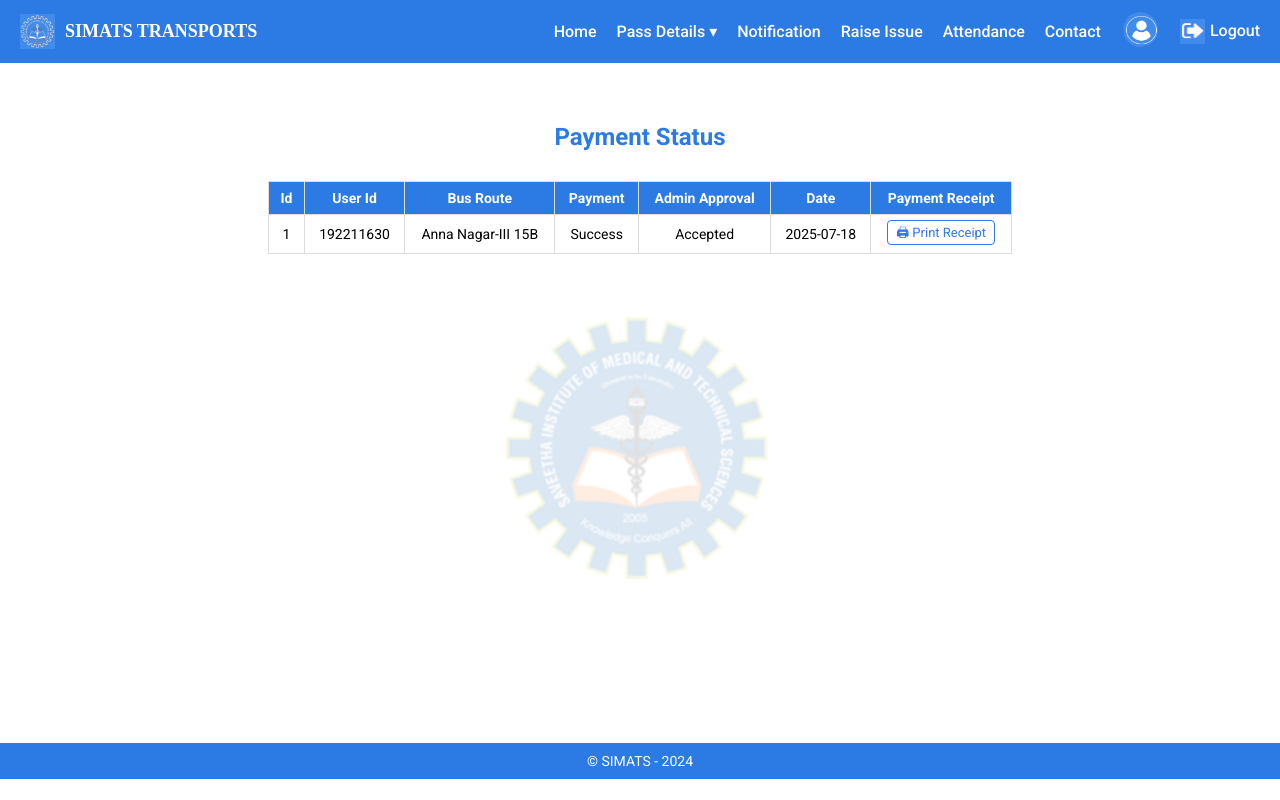
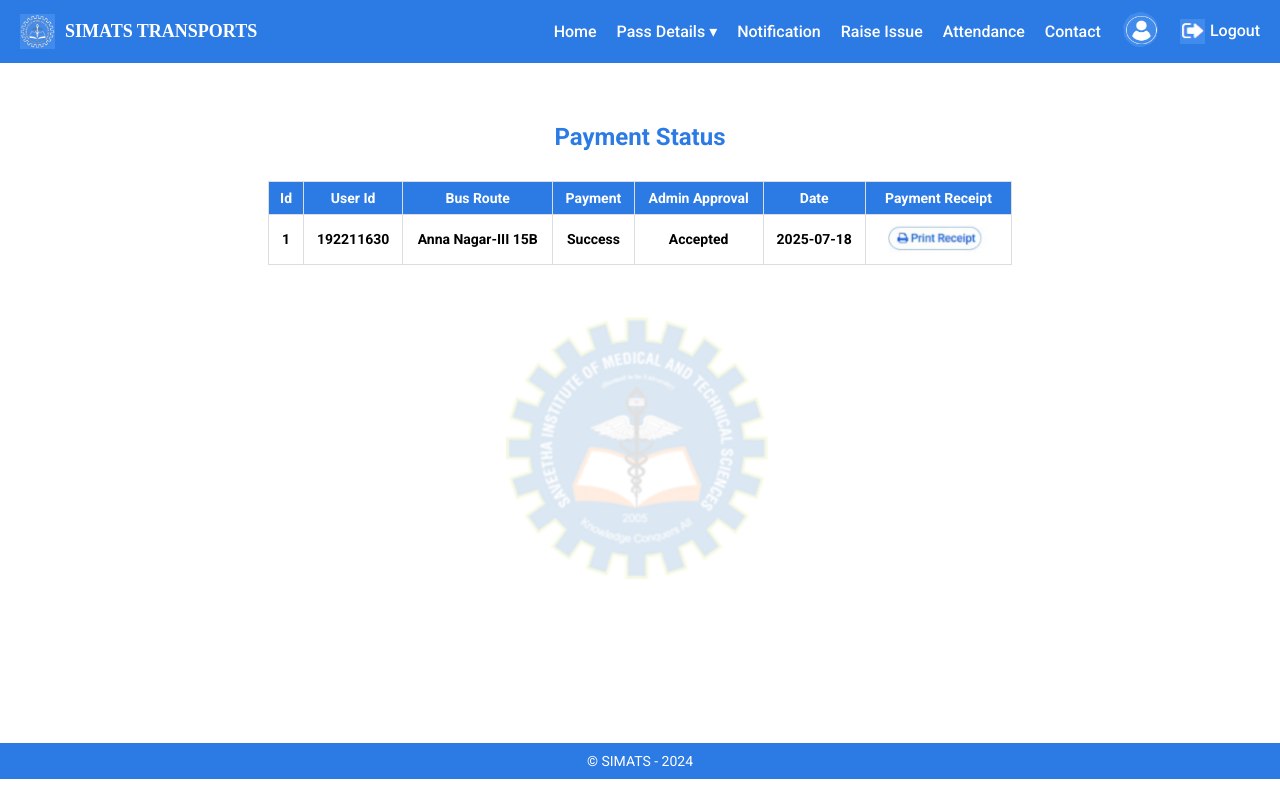
Before and after one commit to 9153error-port-saveeth/a.com, a plain HTML site: page payment_stat.html in a window 1280 px wide. Drawn offline with Linux system fonts and the light colour scheme.

Commit message:
Update payment_stat.html

```diff
--- a/payment_stat.html
+++ b/payment_stat.html
@@ -157,6 +157,21 @@
       position: relative;
       z-index: 1;
     }
+td {
+  font-weight: bold;
+}
+
+.print-button a {
+  outline: none;
+  border: none;
+  box-shadow: none;
+}
+
+.print-button a:focus {
+  outline: none;
+  box-shadow: none;
+}
+
   </style>
 </head>
 <body>
@@ -221,7 +236,12 @@
           <td>Success</td>
           <td>Accepted</td>
           <td>2025-07-18</td>
-          <td class="print-button"><a href="#">🖨 Print Receipt</a></td>
+          <td class="print-button">
+  <a href="#">
+    <img src="receipt-icon.jpeg" alt="Receipt" style="height: 30px;" />
+  </a>
+</td>
+
         </tr>
       </tbody>
     </table>
```
